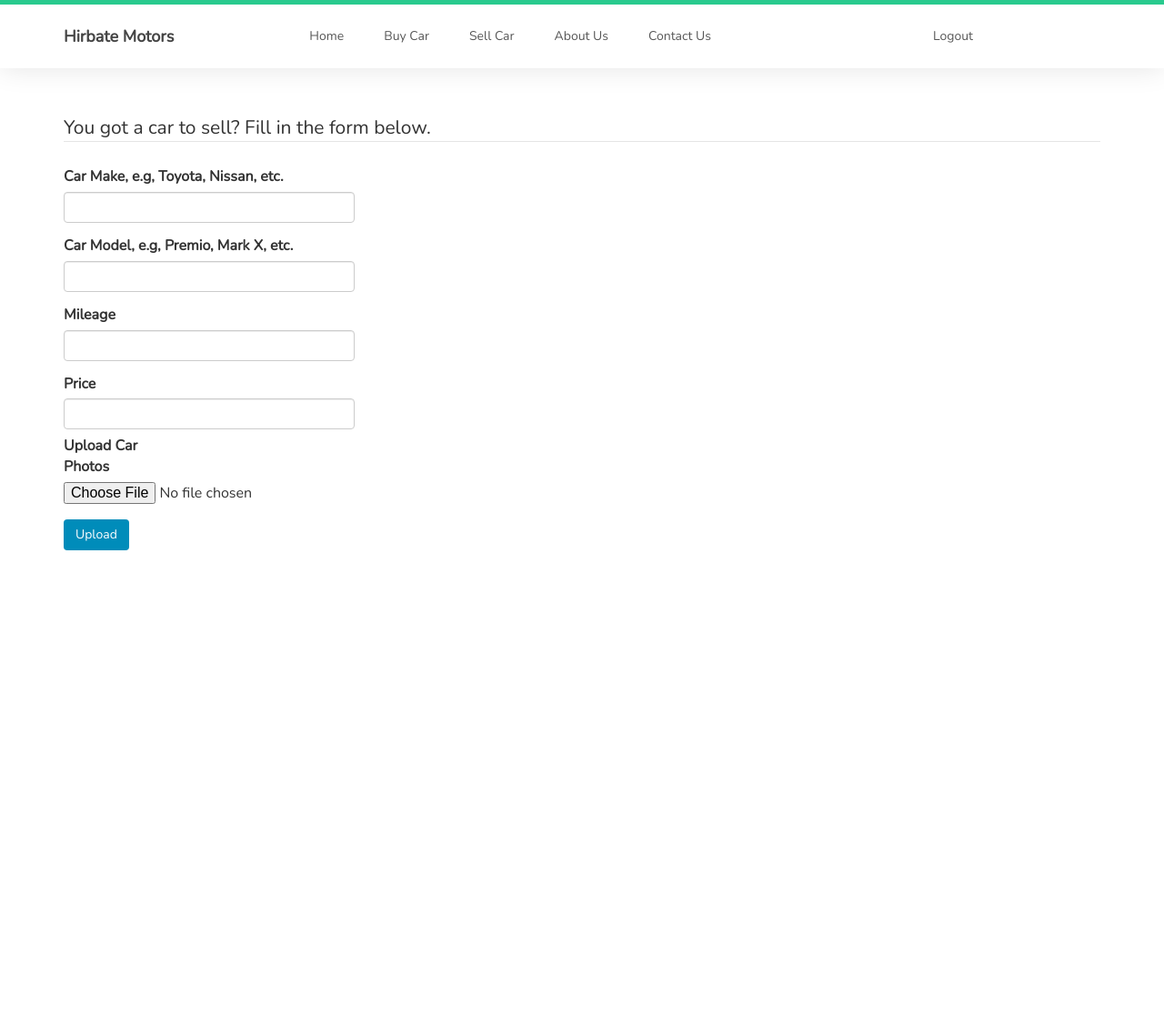
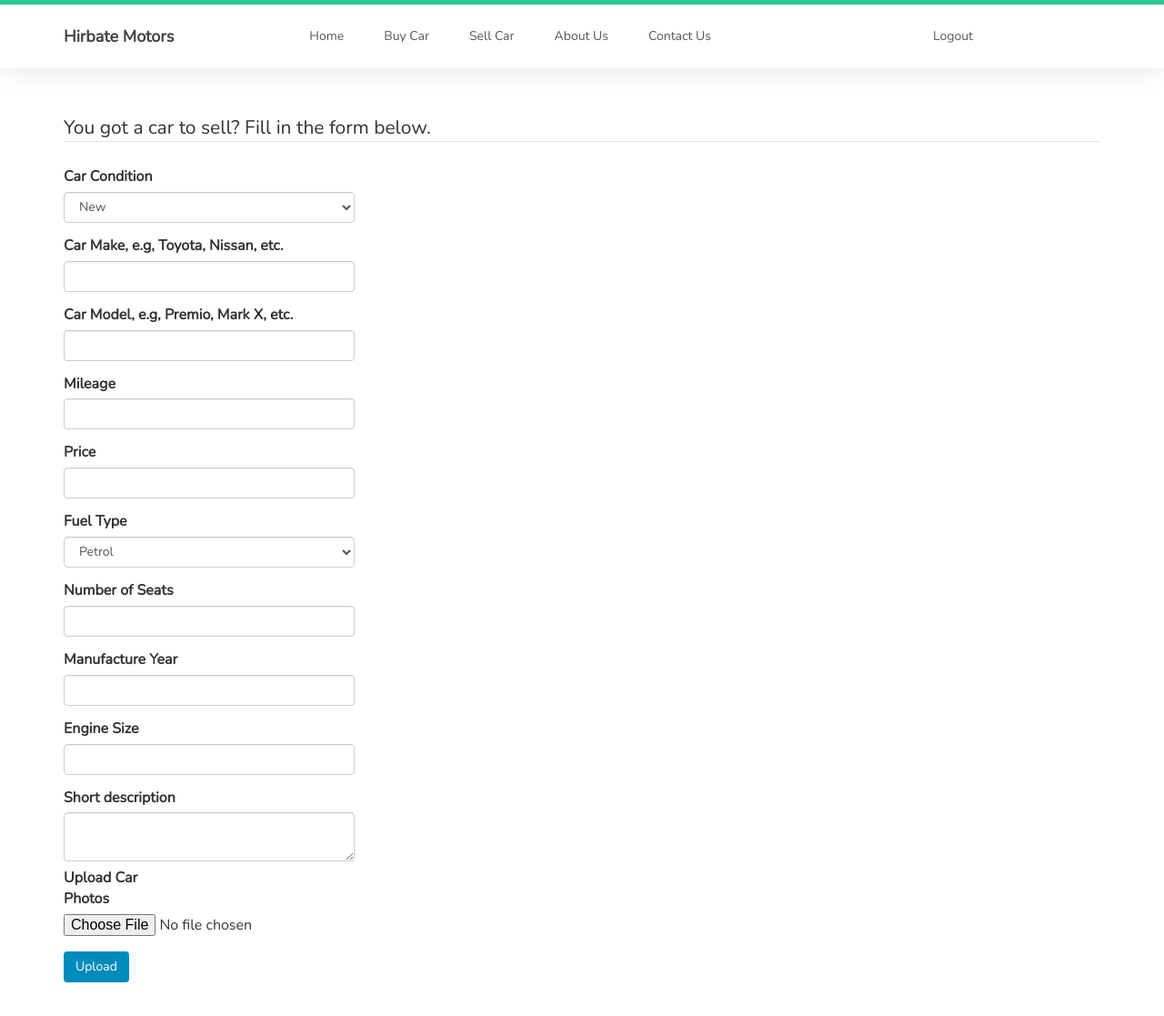
Before and after one commit to Muhamadekh/Car-Dealer, a Flask app: page /sell_car in a window 1280 px wide. Shown: the whole page at 91% size. Before the commit the page ends 605 px from the top, so only its background shows below. Run offline with Flask 2, Linux system fonts and the light colour scheme; a user stored in the database is signed in; some libraries are stand-ins or nearby versions; some web fonts are replaced.

Commit message:
Db restructuring

```diff
--- a/car_dealer/forms.py
+++ b/car_dealer/forms.py
@@ -1,6 +1,7 @@
 from flask_wtf import FlaskForm
 from flask_wtf.file import FileField, FileAllowed, FileRequired
-from wtforms import StringField, PasswordField, SubmitField, BooleanField, FloatField, IntegerField
+from wtforms import StringField, PasswordField, SubmitField, BooleanField, FloatField, IntegerField, SelectField, \
+    TextAreaField
 from wtforms.validators import DataRequired, Length, Email, EqualTo, ValidationError
 from car_dealer.models import User
 from flask_login import current_user
@@ -50,10 +51,19 @@ class UpdateAccountForm(FlaskForm):
                 raise ValidationError('This email is taken. Please choose another one.')
 
 
+condition_drop_list = ['New', 'Used']
+fuel_drop_list = ['Petrol', 'Diesel']
+fuel_drop_list = ['Petrol', 'Diesel']
 class SellCarForm(FlaskForm):
-    name = StringField('Car Make, e.g, Toyota, Nissan, etc.', validators=[DataRequired()])
+    condition = SelectField('Car Condition', choices=condition_drop_list, default=1)
+    make = StringField('Car Make, e.g, Toyota, Nissan, etc.', validators=[DataRequired()])
     model = StringField('Car Model, e.g, Premio, Mark X, etc.', validators=[DataRequired()])
     mileage = IntegerField('Mileage', validators=[DataRequired()])
     price = FloatField('Price', validators=[DataRequired()])
+    fuel = SelectField('Fuel Type', choices=fuel_drop_list, default=1)
+    seats = IntegerField('Number of Seats', validators=[DataRequired()])
+    mfg_year = IntegerField('Manufacture Year', validators=[DataRequired()])
+    engine_size = IntegerField('Engine Size', validators=[DataRequired()])
+    description = TextAreaField('Short description', validators=[DataRequired(), Length(min=10, max=140)])
     car_photos = FileField('Upload Car Photos', validators=[FileAllowed(['jpg', 'png', 'jfif'])])
     submit = SubmitField('Upload')
--- a/car_dealer/routes.py
+++ b/car_dealer/routes.py
@@ -115,8 +115,10 @@ def sell_car():
     form = SellCarForm()
     if form.validate_on_submit():
         picture_file = save_car_picture(form.car_photos.data)
-        car = Car(name=form.name.data, model=form.model.data, mileage=form.mileage.data, price=form.price.data,
-                  user_id=current_user.id, photo=picture_file)
+        car = Car(make=form.make.data, model=form.model.data, mileage=form.mileage.data, price=form.price.data,
+                  user_id=current_user.id, condition=form.condition.data, fuel=form.fuel.data, seats=form.seats.data,
+                  mfg_year=form.mfg_year.data,  engine_size=form.engine_size.data, description=form.description.data,
+                  photo=picture_file)
         db.session.add(car)
         db.session.commit()
         flash('Your successfully uploaded your car', 'success')
--- a/car_dealer/templates/sell_car.html
+++ b/car_dealer/templates/sell_car.html
@@ -8,16 +8,31 @@
                 <div class="row" id="carUploadForm">
                     <div class="form-group">
                         <div class="col-md-12">
-                            {{ form.name.label (class="form-control-label")}}
-                                {% if form.name.errors %}
-                                    {{ form.name (class="form-control form-control-lg is-invalid")}}
+                            {{ form.condition.label (class="form-control-label")}}
+                                {% if form.condition.errors %}
+                                    {{ form.condition (class="form-control form-control-lg is-invalid")}}
                                     <ul class="invalid-feedback">
-                                        {% for error in form.name.errors %}
+                                        {% for error in form.condition.errors %}
                                             <span>{{ error }}</span>
                                         {% endfor %}
                                     </ul>
                                 {% else %}
-                                    {{ form.name (class="form-control form-control-lg")}}
+                                    {{ form.condition (class="form-control form-control-lg")}}
+                                {% endif %}
+                        </div>
+                    </div>
+                    <div class="form-group">
+                        <div class="col-md-12">
+                            {{ form.make.label (class="form-control-label")}}
+                                {% if form.make.errors %}
+                                    {{ form.make (class="form-control form-control-lg is-invalid")}}
+                                    <ul class="invalid-feedback">
+                                        {% for error in form.make.errors %}
+                                            <span>{{ error }}</span>
+                                        {% endfor %}
+                                    </ul>
+                                {% else %}
+                                    {{ form.make (class="form-control form-control-lg")}}
                                 {% endif %}
                         </div>
                     </div>
@@ -66,7 +81,82 @@
                             {% endif %}
                         </div>
                     </div>
-                    <div>
+                    <div class="form-group">
+                        <div class="col-md-12">
+                            {{ form.fuel.label (class="form-control-label")}}
+                            {% if form.fuel.errors %}
+                                {{ form.fuel (class="form-control form-control-lg is-invalid")}}
+                                <ul class="invalid-feedback">
+                                    {% for error in form.fuel.errors %}
+                                        <span>{{ error }}</span>
+                                    {% endfor %}
+                                </ul>
+                            {% else %}
+                                {{ form.fuel (class="form-control form-control-lg")}}
+                            {% endif %}
+                        </div>
+                    </div>
+                    <div class="form-group">
+                        <div class="col-md-12">
+                            {{ form.seats.label (class="form-control-label")}}
+                            {% if form.seats.errors %}
+                                {{ form.seats (class="form-control form-control-lg is-invalid")}}
+                                <ul class="invalid-feedback">
+                                    {% for error in form.seats.errors %}
+                                        <span>{{ error }}</span>
+                                    {% endfor %}
+                                </ul>
+                            {% else %}
+                                {{ form.seats (class="form-control form-control-lg")}}
+                            {% endif %}
+                        </div>
+                    </div>
+                    <div class="form-group">
+                        <div class="col-md-12">
+                            {{ form.mfg_year.label (class="form-control-label")}}
+                            {% if form.mfg_year.errors %}
+                                {{ form.mfg_year (class="form-control form-control-lg is-invalid")}}
+                                <ul class="invalid-feedback">
+                                    {% for error in form.mfg_year.errors %}
+                                        <span>{{ error }}</span>
+                                    {% endfor %}
+                                </ul>
+                            {% else %}
+                                {{ form.mfg_year (class="form-control form-control-lg")}}
+                            {% endif %}
+                        </div>
+                    </div>
+                    <div class="form-group">
+                        <div class="col-md-12">
+                            {{ form.engine_size.label (class="form-control-label")}}
+                            {% if form.engine_size.errors %}
+                                {{ form.engine_size (class="form-control form-control-lg is-invalid")}}
+                                <ul class="invalid-feedback">
+                                    {% for error in form.engine_size.errors %}
+                                        <span>{{ error }}</span>
+                                    {% endfor %}
+                                </ul>
+                            {% else %}
+                                {{ form.engine_size (class="form-control form-control-lg")}}
+                            {% endif %}
+                        </div>
+                    </div>
+                    <div class="form-group">
+                        <div class="col-md-12">
+                            {{ form.description.label (class="form-control-label")}}
+                            {% if form.description.errors %}
+                                {{ form.description (class="form-control form-control-lg is-invalid")}}
+                                <ul class="invalid-feedback">
+                                    {% for error in form.description.errors %}
+                                        <span>{{ error }}</span>
+                                    {% endfor %}
+                                </ul>
+                            {% else %}
+                                {{ form.description (class="form-control form-control-lg")}}
+                            {% endif %}
+                        </div>
+                    </div>
+                    <div class="form-group">
                         <div class="col-md-4 mt-12">
                             {{ form.car_photos.label }}
                             {% if form.car_photos.errors %}
@@ -80,7 +170,7 @@
                                 {{ form.car_photos (class="form-control-file")}}
                             {% endif %}
                         </div>
-                        </div>
+                    </div>
                     <div>
                         <div class="col-md-12">
                             {{ form.submit (class="btn btn-outline-info", style="background-color: #008CBA; color: white; margin-top: 1rem;")}}
```
Also changed, not shown: car_dealer/models.py (+8 -2 lines), car_dealer/static/car_photos/74f25b600a35a102.jfif (added), instance/project.db.
